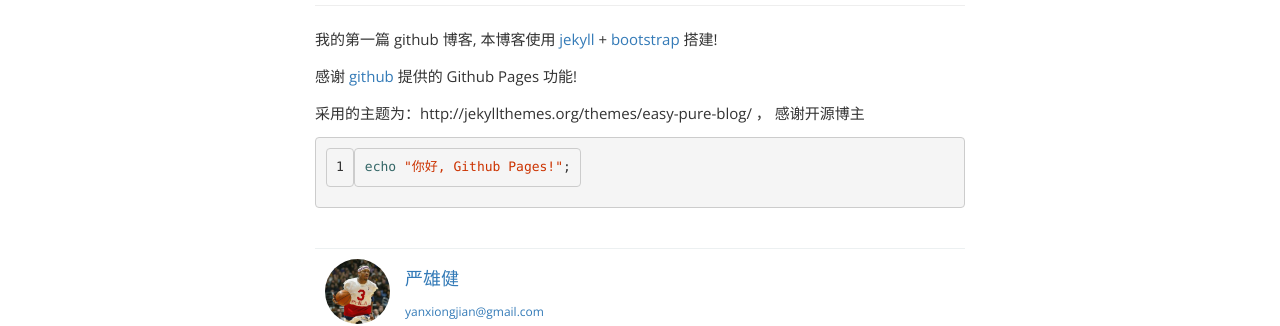
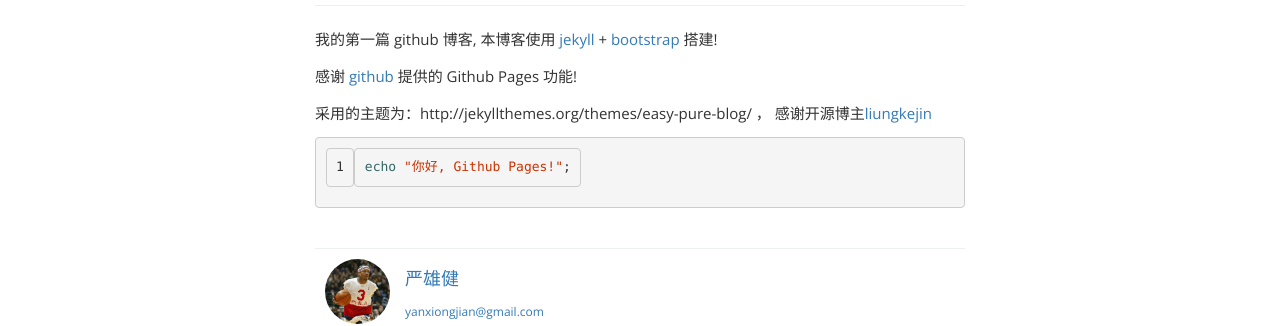
Before and after one commit to HappyMantou/HappyMantou.github.io, a Jekyll site: the page built from _posts/2019-01-02-Getting-Started.md, in a window 1280 px wide. Shown: the part 307-633 px from the top of the page. Built offline with Jekyll 4.4.1, drawn with Linux system fonts in a browser that asks for light colours.

Commit message:
更新主题作者

````diff
--- a/_posts/2019-01-02-Getting-Started.md
+++ b/_posts/2019-01-02-Getting-Started.md
@@ -11,7 +11,7 @@ excerpt_separator: "```"
 
 感谢 [github](https://github.com) 提供的 Github Pages 功能!
 
-采用的主题为：http://jekyllthemes.org/themes/easy-pure-blog/ ， 感谢开源博主
+采用的主题为：http://jekyllthemes.org/themes/easy-pure-blog/ ， 感谢开源博主[liungkejin](https://github.com/liungkejin)
 
 
 ```bash
````
